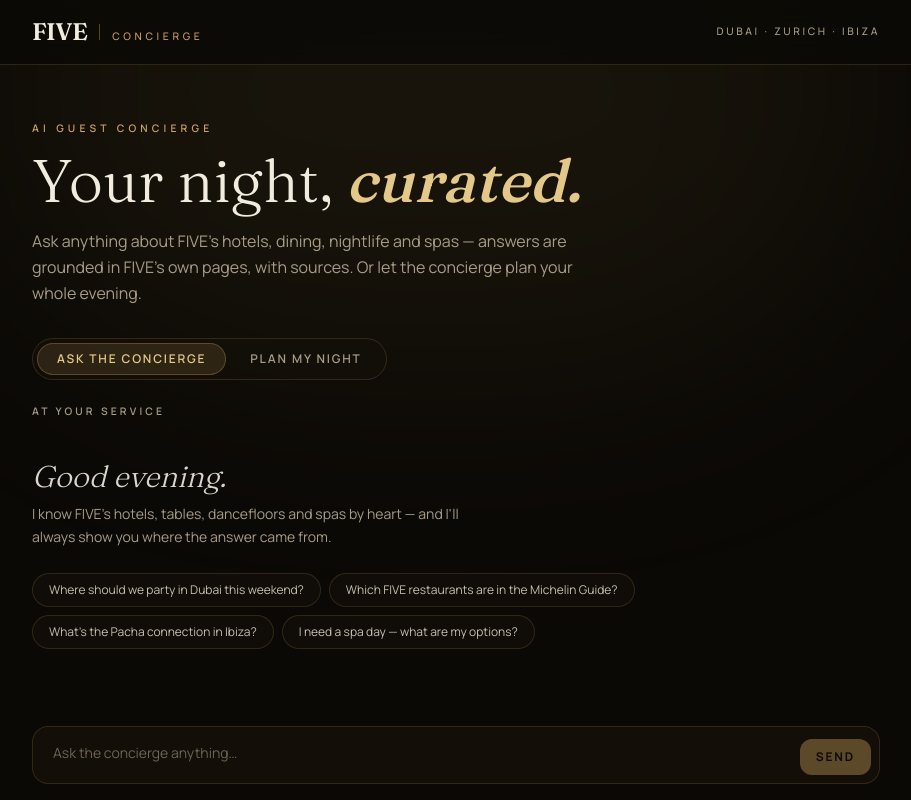
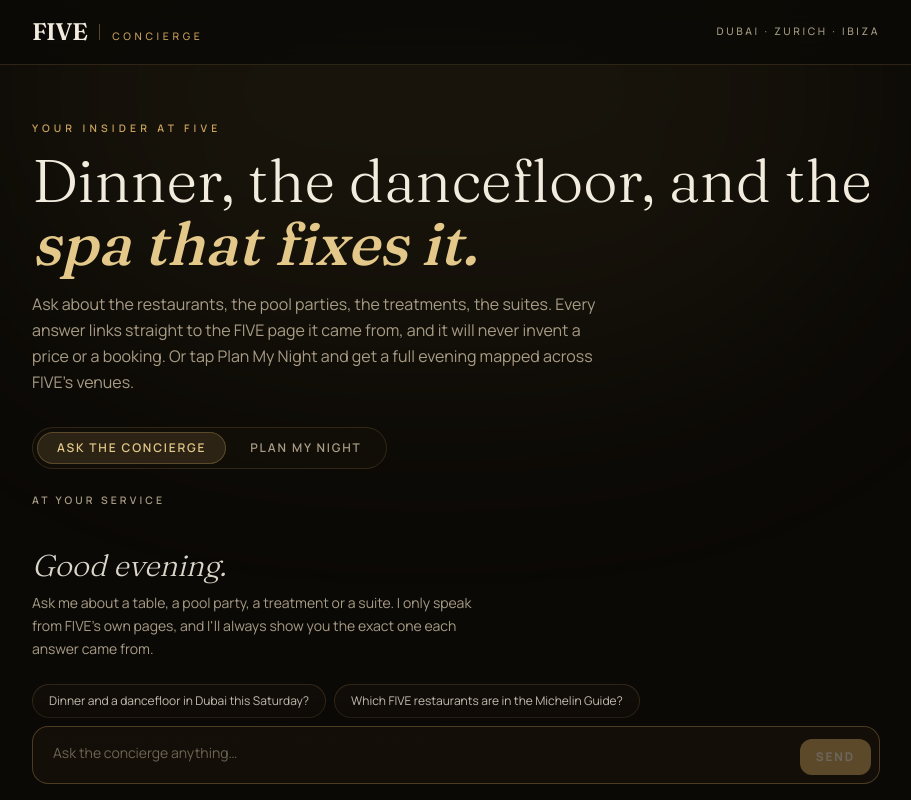
Before and after one commit to MusaToTheMoon/five-concierge, a Next.js app: page / in a window 1280 px wide. Shown: the top 800 px of the page, without its empty margins (184-1095 px from the left). Built offline with nearby package versions, Linux system fonts and the light colour scheme.

Commit message:
feat: rewrite hero and chat copy in a plainer voice
Hero leads with dinner, the dancefloor and the spa rather than
"curated". Suggested prompts name concrete asks: a table, a pool party,
the Pacha story. Empty state states the sourcing promise up front.

```diff
--- a/app/page.tsx
+++ b/app/page.tsx
@@ -18,16 +18,17 @@
       {/* Hero */}
       <section className="animate-rise-slow pt-10 pb-8 sm:pt-14">
         <p className="text-[0.65rem] font-semibold uppercase tracking-[0.4em] text-gold">
-          AI Guest Concierge
+          Your insider at FIVE
         </p>
         <h1 className="mt-3 font-display text-4xl font-light leading-[1.05] text-ivory sm:text-6xl">
-          Your night,
-          <span className="font-medium italic text-gold-bright"> curated.</span>
+          Dinner, the dancefloor, and the
+          <span className="font-medium italic text-gold-bright"> spa that fixes it.</span>
         </h1>
         <p className="mt-4 max-w-xl text-sm leading-relaxed text-sand sm:text-base">
-          Ask anything about FIVE&apos;s hotels, dining, nightlife and spas —
-          answers are grounded in FIVE&apos;s own pages, with sources. Or let
-          the concierge plan your whole evening.
+          Ask about the restaurants, the pool parties, the treatments, the
+          suites. Every answer links straight to the FIVE page it came from,
+          and it will never invent a price or a booking. Or tap Plan My Night
+          and get a full evening mapped across FIVE&apos;s venues.
         </p>
       </section>
 
--- a/components/Chat.tsx
+++ b/components/Chat.tsx
@@ -7,10 +7,10 @@
 const STORAGE_KEY = "five-concierge-chat-v1";
 
 const SUGGESTED_PROMPTS = [
-  "Where should we party in Dubai this weekend?",
+  "Dinner and a dancefloor in Dubai this Saturday?",
   "Which FIVE restaurants are in the Michelin Guide?",
-  "What's the Pacha connection in Ibiza?",
-  "I need a spa day — what are my options?",
+  "What's the Pacha story at FIVE Ibiza?",
+  "Plan me a low-key spa day",
 ];
 
 /** Grounded concierge chat with localStorage persistence. */
@@ -151,7 +151,7 @@
             e.preventDefault();
             send(input);
           }}
-          className="hairline flex items-end gap-2 rounded-2xl border bg-charcoal/90 p-2 backdrop-blur-md transition-colors focus-within:border-gold/40"
+          className="flex items-end gap-2 rounded-2xl border border-gold/30 bg-charcoal/90 p-2 backdrop-blur-md transition-colors focus-within:border-gold/60"
         >
           <textarea
             ref={inputRef}
@@ -171,7 +171,7 @@
           <button
             type="submit"
             disabled={!input.trim() || isLoading}
-            className="rounded-xl bg-gold px-4 py-2.5 text-xs font-bold uppercase tracking-[0.15em] text-night transition-all hover:bg-gold-bright disabled:cursor-not-allowed disabled:opacity-40"
+            className="rounded-xl bg-gold px-4 py-2.5 text-xs font-bold uppercase tracking-[0.15em] text-ink transition-all hover:bg-gold-bright disabled:cursor-not-allowed disabled:opacity-40"
           >
             Send
           </button>
@@ -234,8 +234,9 @@
           {greeting}.
         </p>
         <p className="mt-2 max-w-md text-sm leading-relaxed text-sand">
-          I know FIVE&apos;s hotels, tables, dancefloors and spas by heart —
-          and I&apos;ll always show you where the answer came from.
+          Ask me about a table, a pool party, a treatment or a suite. I only
+          speak from FIVE&apos;s own pages, and I&apos;ll always show you the
+          exact one each answer came from.
         </p>
       </div>
       <div className="flex flex-wrap gap-2">
```
